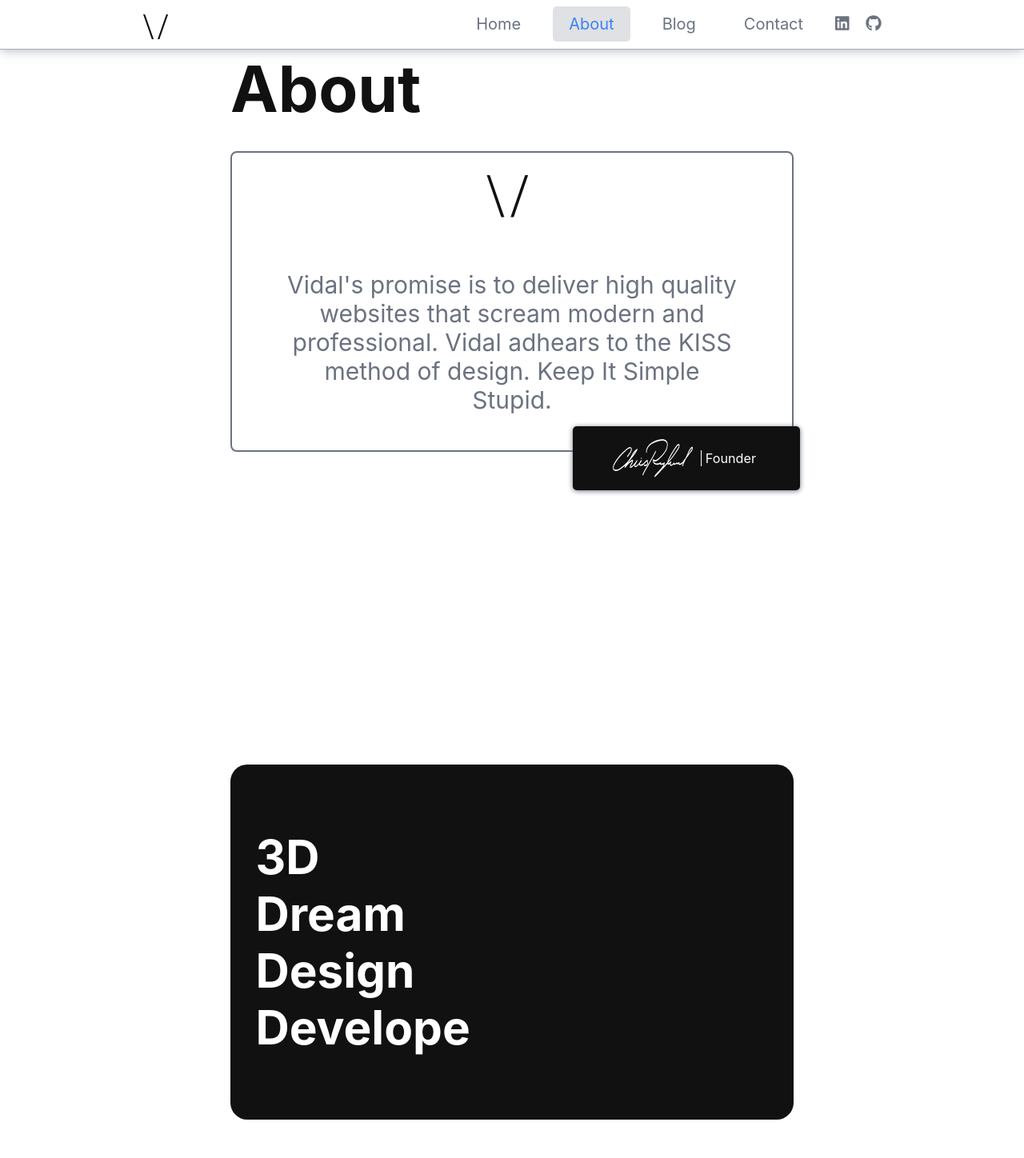
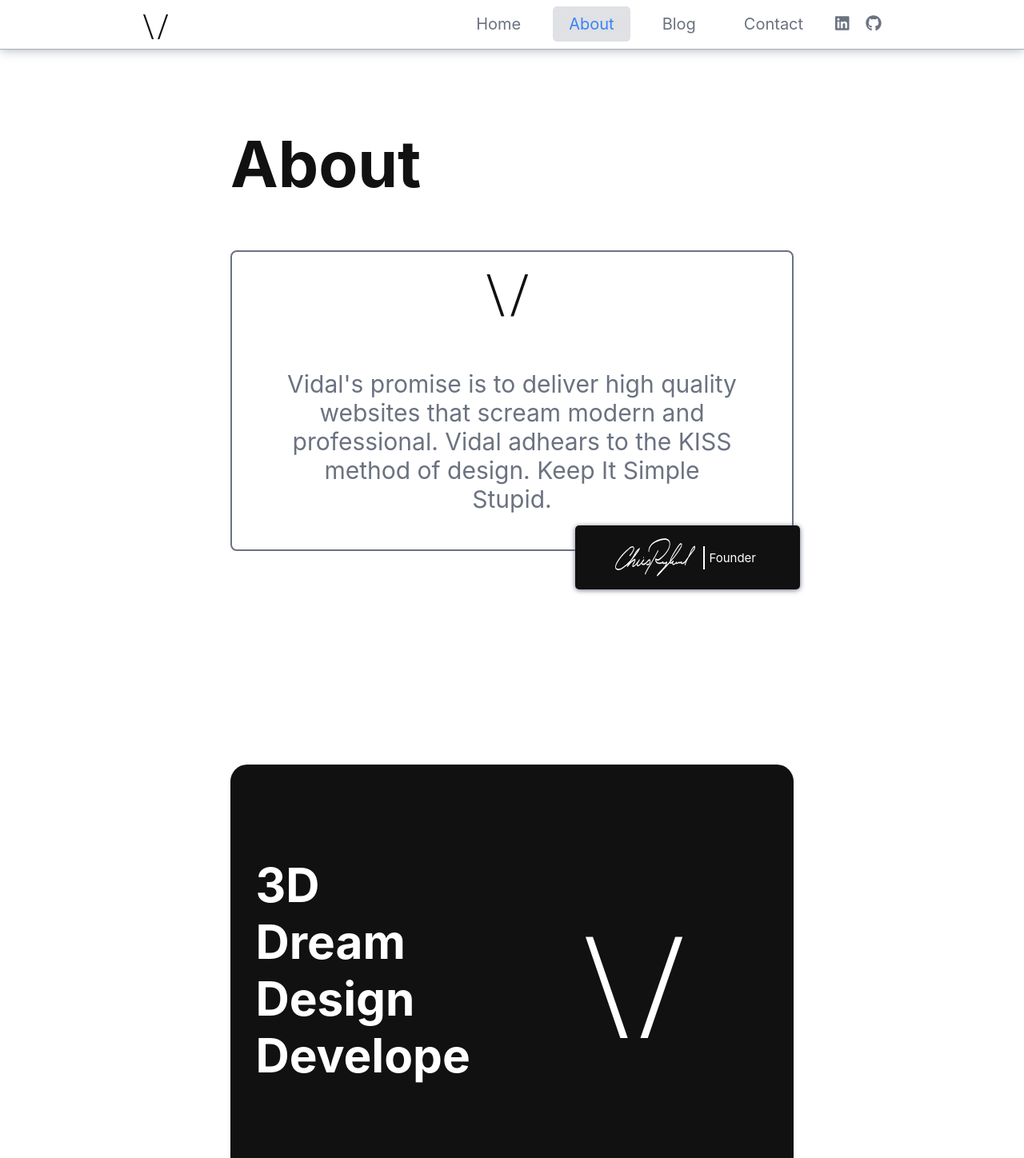
Before and after one commit to raglandc/vidal-production, a Next.js app: page /about in a window 1280 px wide. Shown: the top 1448 px of the page at 80% size. Built offline with nearby package versions, Linux system fonts and the light colour scheme.

Commit message:
work on about page, need to add animation to vidal sign

```diff
--- a/components/sections/AboutPageSections/AboutIntro.module.css
+++ b/components/sections/AboutPageSections/AboutIntro.module.css
@@ -4,11 +4,17 @@
 
 .pageHeader {
   font-size: 8rem;
+  margin-bottom: 0;
   color: #111;
-  margin: 0 auto;
 }
 @media only screen and (min-width: 721px) {
+  .pageHeader {
+    margin: 0 0 3rem 0;
+  }
   .pageContainer {
+    display: flex;
+    flex-direction: column;
+    justify-content: center;
     height: 94vh;
   }
 
@@ -65,8 +71,8 @@
 }
 
 .president {
-  border-left: 1px solid #fff;
+  border-left: 2px solid #fff;
   margin: 0 0 0 1rem;
-  padding: 0 0.5rem;
-  font-size: 1.618rem;
+  padding: 0.5rem;
+  font-size: 1.5rem;
 }
--- a/components/sections/AboutPageSections/threeDSection.module.css
+++ b/components/sections/AboutPageSections/threeDSection.module.css
@@ -5,15 +5,45 @@
   margin: 8rem auto;
   font-size: 5rem;
   border-radius: 21px;
+
+  display: flex;
+  flex-direction: column;
+  align-items: center;
 }
 
-.header {
-  color: #fff;
+.headers {
   margin: 0;
 }
 
-@media only screen and (min-width: 360px) {
+.headerContainer {
+  color: #fff;
+}
+
+@media only screen and (min-width: 350px) {
   .container {
     padding: 8rem 3.14rem;
   }
 }
+
+@media only screen and (min-width: 700px) {
+  .container {
+    flex-direction: row;
+  }
+  .header {
+    padding: 0 3.5rem;
+  }
+  .headerContainer {
+    width: 50%;
+  }
+  .logo {
+    width: 50%;
+    margin: 0;
+  }
+}
+
+.logo {
+  display: flex;
+  justify-content: center;
+  transform: translate(-5px);
+  margin: 3rem auto 0 auto;
+}
--- a/components/sections/AboutPageSections/threeDSection.tsx
+++ b/components/sections/AboutPageSections/threeDSection.tsx
@@ -1,12 +1,22 @@
+//library
+import Image from "next/image";
+//local
+import LogoSvg from "../../../public/vidalWhite.svg";
+
 //styles
 import styles from "./threeDSection.module.css";
 const ThreeDSection = () => {
   return (
     <div className={styles.container}>
-      <h3 className={styles.header}>3D</h3>
-      <h3 className={styles.header}>Dream</h3>
-      <h3 className={styles.header}>Design</h3>
-      <h3 className={styles.header}>Develope</h3>
+      <div className={styles.headerContainer}>
+        <h3 className={styles.headers}>3D</h3>
+        <h3 className={styles.headers}>Dream</h3>
+        <h3 className={styles.headers}>Design</h3>
+        <h3 className={styles.headers}>Develope</h3>
+      </div>
+      <div className={styles.logo}>
+        <Image src={LogoSvg} alt="logo" width="200.85px" height="325px" />
+      </div>
     </div>
   );
 };
```
Also changed, not shown: public/vidalWhite.svg (added).
